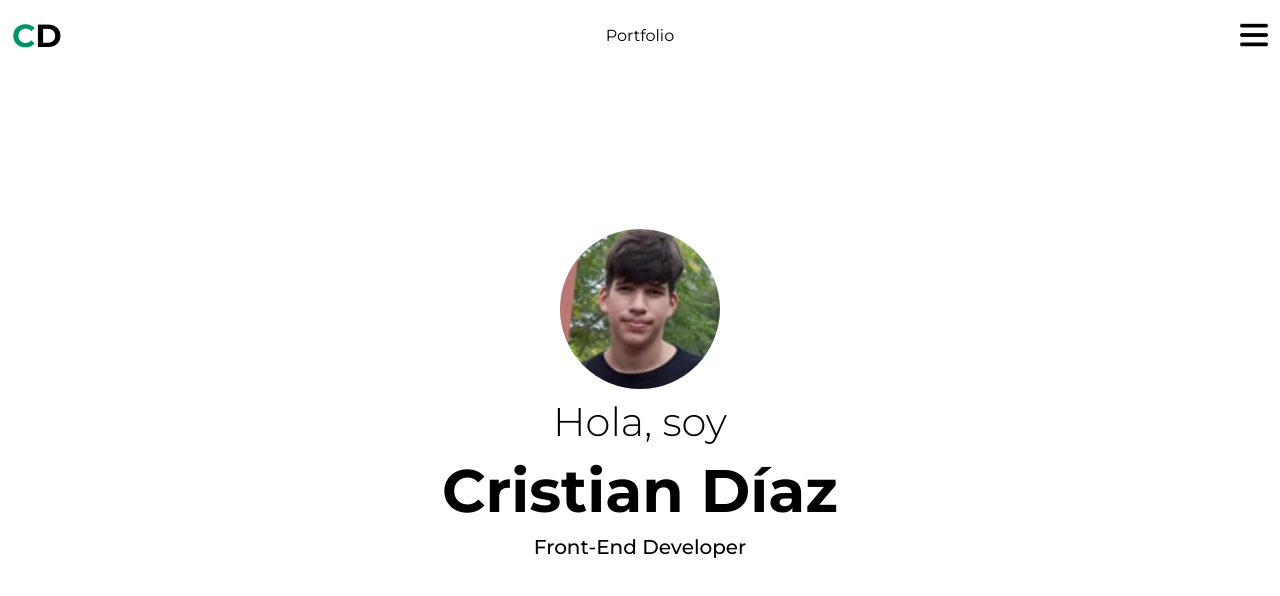
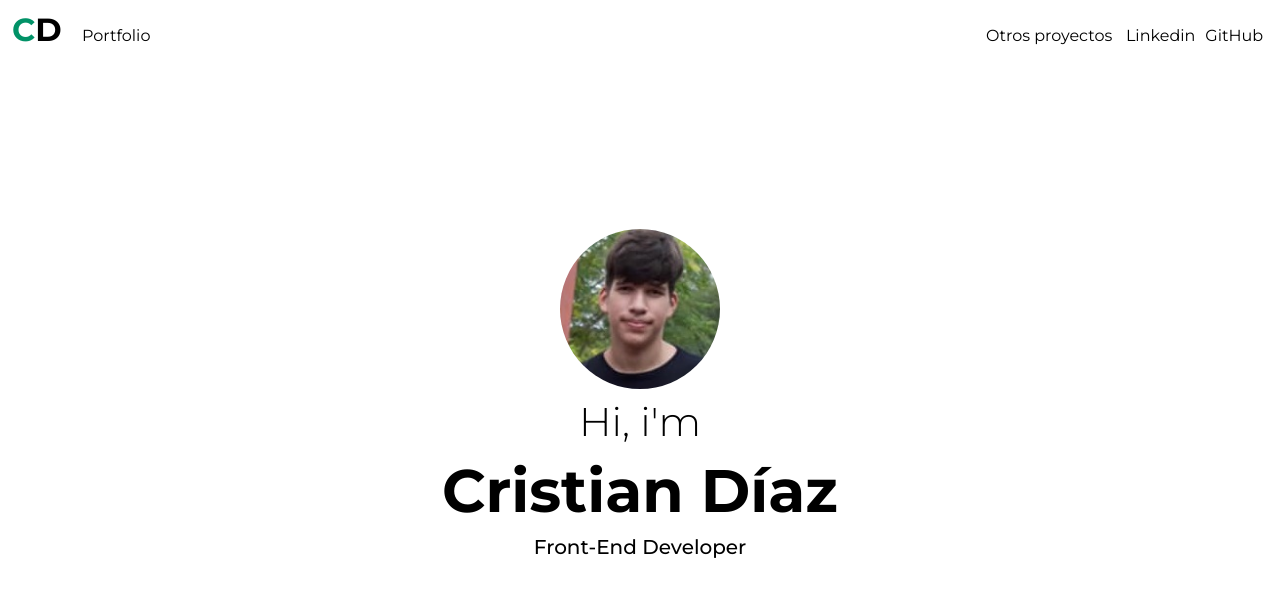
Before and after one commit to cristiandiazperdomo/Portfolio, a React (Create React App) app: page / in a window 1280 px wide. Shown: the top 596 px of the page. Built offline with nearby package versions, Linux system fonts and the light colour scheme.

Commit message:
header new directions

```diff
--- a/src/components/Card/Card.js
+++ b/src/components/Card/Card.js
@@ -27,7 +27,7 @@ export const Card = ({ url, toWit, gitHub, iden }) => {
 				</footer>
 			</div>
 			<div className="github-link">
-				<a href={gitHub} className="github-repository" target="_blank" rel="noopener noreferrer">Go to GitHub</a>
+				<a href={gitHub} className="github-repository" target="_blank" rel="noopener noreferrer">Go see this project</a>
 			</div>
 		</div>
 	)
--- a/src/components/Header/Header.css
+++ b/src/components/Header/Header.css
@@ -18,6 +18,14 @@
 	height: 70px;
 	padding: 0 12px;
 }
+.left-side {
+	display: flex;
+    width: 100%;
+    justify-content: flex-start;
+}
+.left-side a:nth-child(1) {
+	margin-right: 20px;
+}
 .Header nav {
 	display: flex;
     max-width: 50px;
@@ -26,10 +34,7 @@
 }
 .Header a {
 	color: var(--black);
-	display: flex;
-	align-items: center;
 	text-decoration: none;
-	width: 100%;
 }
 .Header a p:nth-child(2) {
 	margin: 0 auto;
@@ -46,12 +51,45 @@
 .Header-title span {
 	color: var(--dark-teal);
 }
+.right-side {
+
+}
+.Header-ul {
+	margin: 0;
+    padding: 0;
+    list-style: none;
+    display: flex;
+    flex-direction: row;
+    align-items: flex-end;
+}
+.Header-ul li:nth-child(1) {
+	width: 130px;
+}
+.Header-ul li{
+	margin: 0 5px;
+}
 .hamburger-menu-container {
 	display: flex;
 	align-items: center;
 }
 .hamburger-menu-container img {
+	display: none;
 	width: 28px;
 	max-height: 30px;
 	min-height: 30px;
 }
+
+@media all and (max-width: 540px) {
+	.left-side a:nth-child(2) {
+		width: 100%;
+	}
+	.left-side a:nth-child(2) p {
+		text-align: center;
+	}
+	.right-side {
+		display: none;
+	}
+	.hamburger-menu-container img {
+		display: block;
+	}
+}
--- a/src/components/Header/Header.js
+++ b/src/components/Header/Header.js
@@ -4,18 +4,43 @@ import './Header.css';
 export const Header = () => {
 	return (
 		<header className="Header">
+			<div className="left-side">
 				<Link to="/">
 					<p className="Header-title">
 						<span>C</span>
 						D
 					</p>
+				</Link>
+				<Link to="/">
 					<p>
 						Portfolio
 					</p>
 				</Link>
+			</div>
 			<nav>
+				<div className="right-side">
+					<nav>
+						<ul className="Header-ul">
+							<li>
+								<a href="https://github.com/cristiandiazperdomo">
+									Otros proyectos
+								</a>
+							</li>
+							<li>
+								<a href="https://www.linkedin.com/in/cristian-d%C3%ADaz-390971222/">
+									Linkedin
+								</a>
+							</li>
+							<li>
+								<a href="https://github.com/cristiandiazperdomo">
+									GitHub
+								</a>
+							</li>
+						</ul>
+					</nav>
+				</div>
 				<div className="hamburger-menu-container">
-					<img src={require('../../img/menu.png')} alt="hamburger-menu" />
+					<img src={require('../../img/menu.png')} alt="hamburger-menu"/>
 				</div>
 			</nav>
 		</header>
--- a/src/containers/Home.js
+++ b/src/containers/Home.js
@@ -38,7 +38,7 @@ export const Home = () => {
 						<img src={require('../img/profile.jpg')} alt="mainprofile"/>
 					</header>
 					<article className="presentation-about-me">
-						<p className="hello">Hola, soy</p>
+						<p className="hello">Hi, i'm</p>
 						<h1 className="presentation-title">Cristian Díaz</h1>
 						<p className="rol">Front-End Developer</p>
 					</article>
```
Lines whose indentation alone changed are shown as unchanged.
